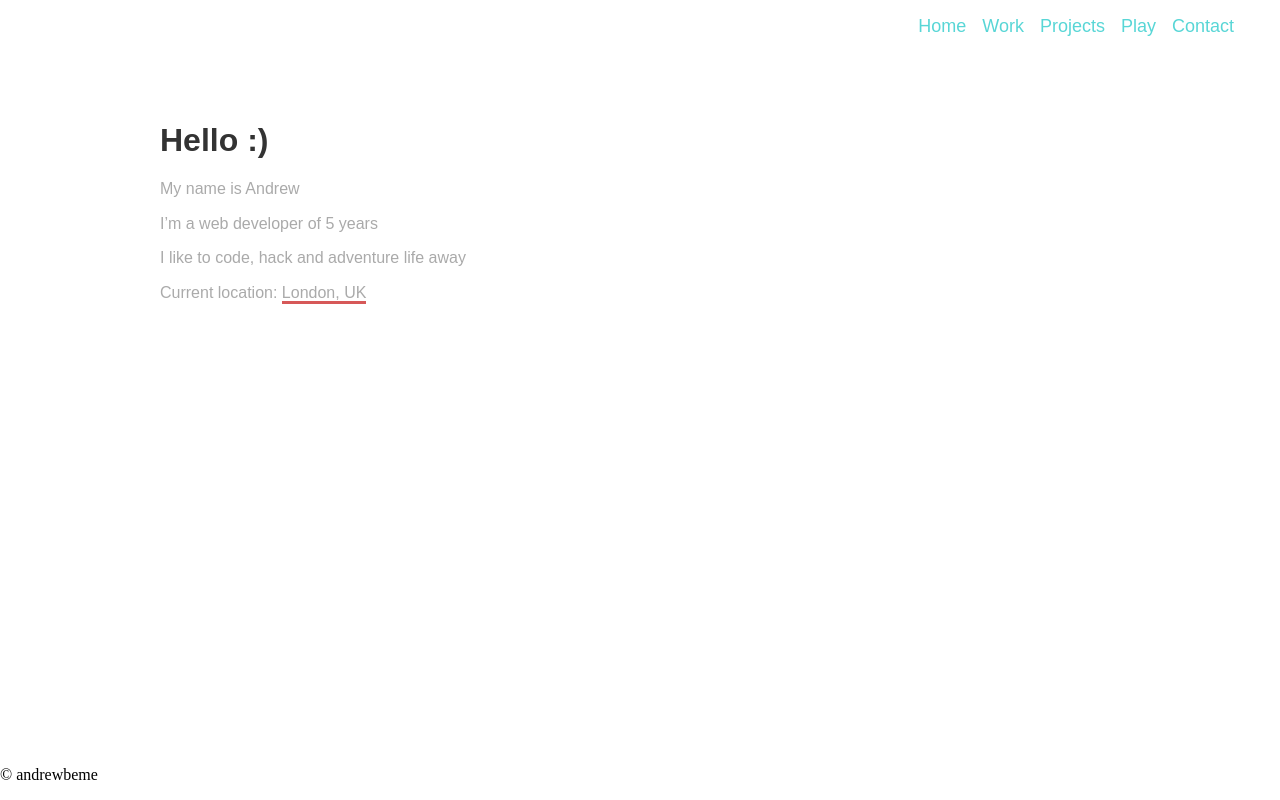
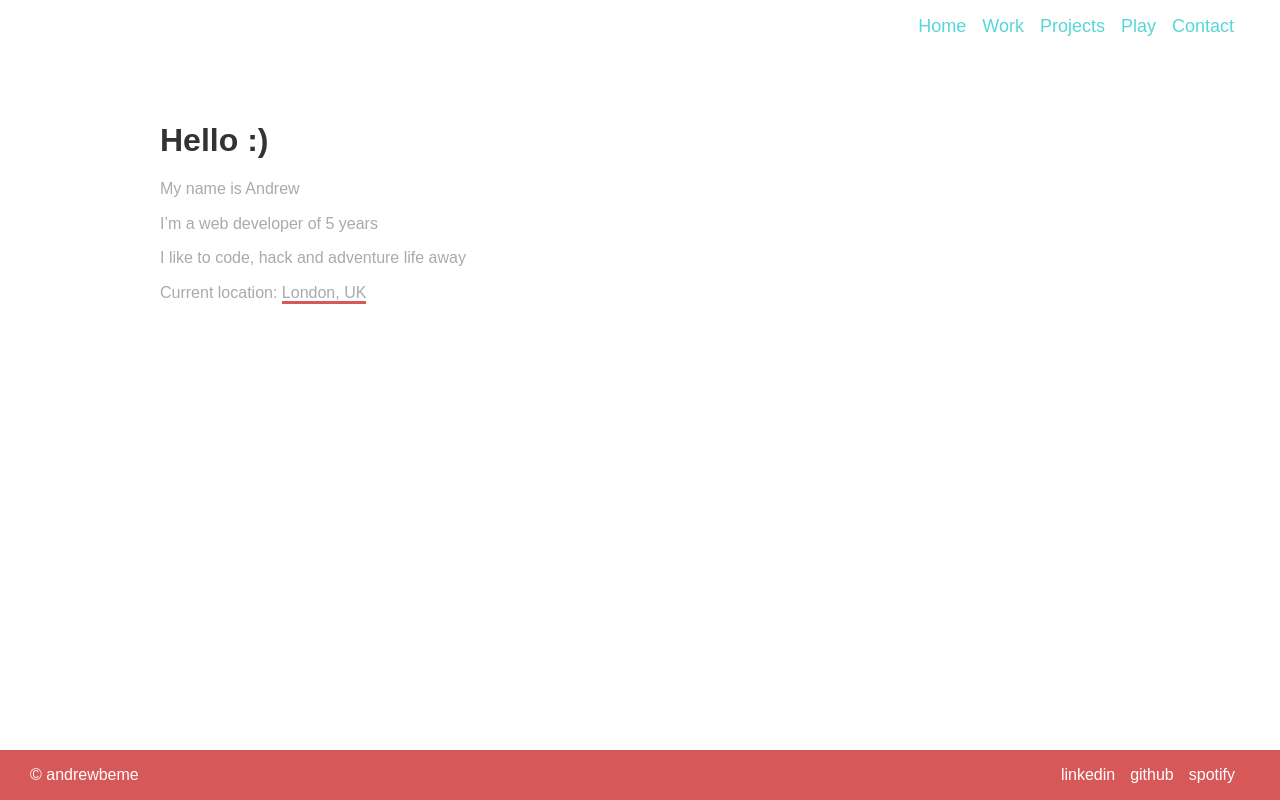
Before and after one commit to andrew-os/andrewbe-me, a Gatsby site: page / in a window 1280 px wide. Built offline with nearby package versions, Linux system fonts and the light colour scheme; Gatsby itself is replaced by a stand-in of ours.

Commit message:
markup and styles for footer, links not yet coded

```diff
--- /dev/null
+++ b/src/Components/Footer.scss
@@ -0,0 +1,20 @@
+.footer{
+    display: flex;
+    justify-content: space-between;
+    padding: 0 30px;
+    background: #D65858;
+    font-family: sans-serif;
+
+    p{
+        color: #fff;
+    }
+}
+.social-nav{
+    list-style: none;
+    padding: 0;
+    color: #fff;
+    > li {
+        display: inline-block;
+        margin-right: 15px;
+    }
+}
--- a/src/Components/Footer.tsx
+++ b/src/Components/Footer.tsx
@@ -1,9 +1,18 @@
 import * as React from 'react';
+import './Footer.scss'
 
+let socialItems=['linkedin', 'github', 'spotify']
 export const Footer: React.StatelessComponent<{}> = () => {
     return (
         <div className="footer">
                 <p>&copy; andrewbeme </p>
+                <ul className="social-nav">
+                    {
+                        socialItems.map( (social) => {
+                            return <li>{social}</li>
+                        })
+                    }
+                </ul>
         </div>
     )
 }
```
